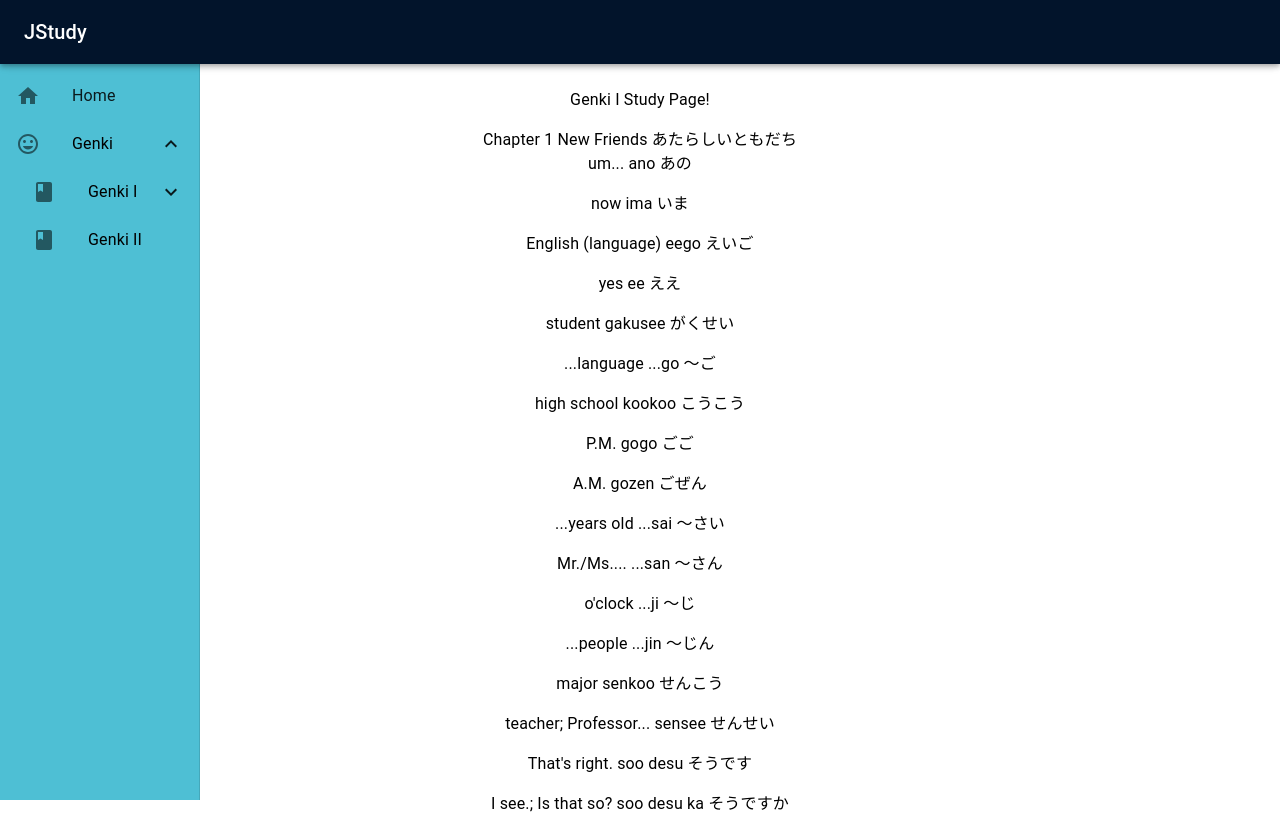
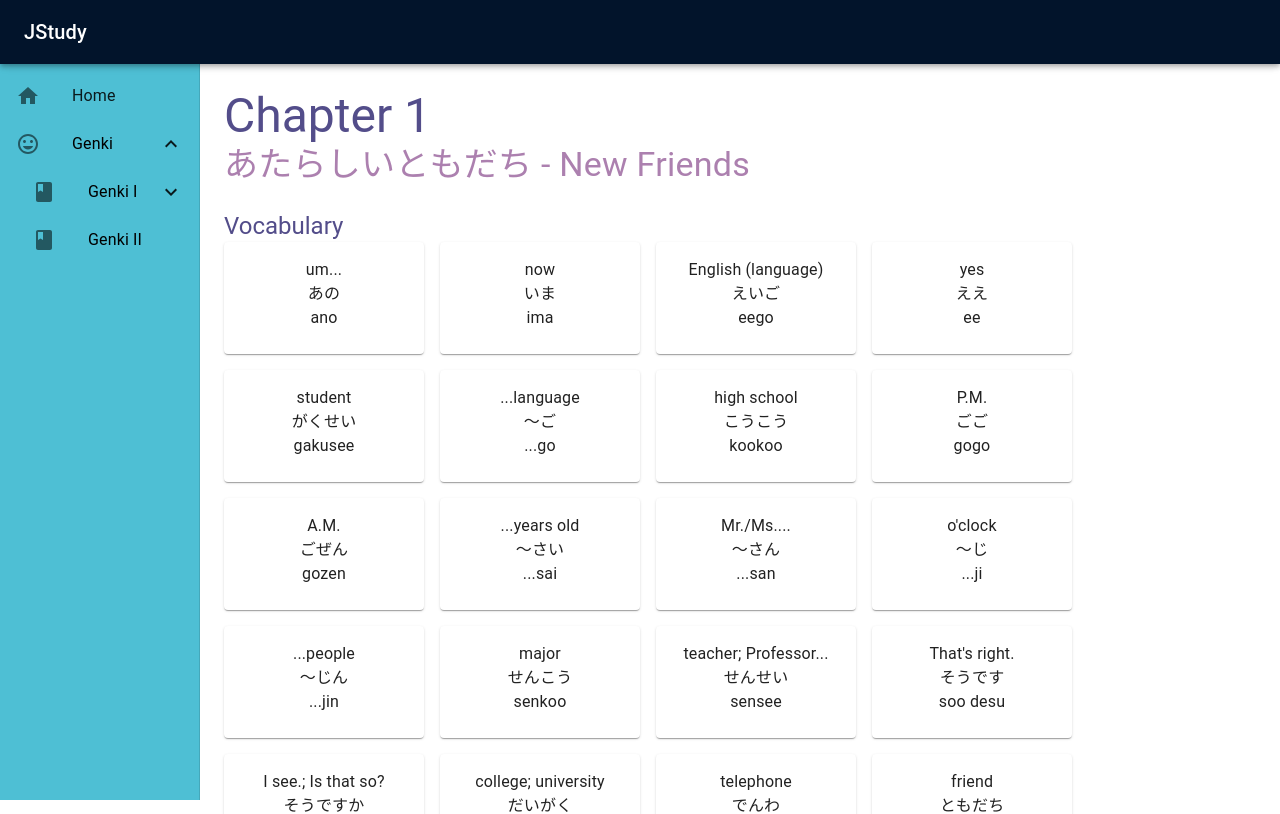
Before and after one commit to kramos577/JStudy, a React (Create React App) app in the folder frontend/: page /genki/1/study in a window 1280 px wide. Shown: the top 814 px of the page. Built offline with nearby package versions, Linux system fonts and the light colour scheme.

Commit message:
Styled Page Content
Lots of hard coded values, but it works!

```diff
--- a/frontend/src/pages/Genki1Study.tsx
+++ b/frontend/src/pages/Genki1Study.tsx
@@ -1,4 +1,4 @@
-import { Box, Toolbar, Typography } from "@mui/material";
+import { Box, Card, CardContent, Grid, Toolbar, Typography } from "@mui/material";
 import genki1_content from "../content/genki/genki1";
 
 function Genki1Study() {
@@ -6,17 +6,33 @@
         <div>
             <Box component="main" sx={{ flexGrow: 1, p: 3 }}>
                 <Toolbar />
-                <Typography paragraph>Genki I Study Page!</Typography>
-
                 {genki1_content.map((x) => (
-                    <Typography paragraph>
-                        {x.chapter} {x.title.english} {x.title.japanese}
-                        {x.vocabulary.map((y) => (
-                            <Typography paragraph>
-                                {y.english} {y.romaji} {y.kana}
+                    <Box ml={25}>
+                        <Typography variant="h3" align="left" sx={{ color: "#534D8A" }}>
+                            {x.chapter}
+                        </Typography>
+                        <Typography variant="h4" align="left" sx={{ color: "#AC80AF" }}>
+                            {x.title.japanese} - {x.title.english}
+                        </Typography>
+                        <Box mt={3}>
+                            <Typography variant="h5" align="left" sx={{ color: "#534D8A" }}>
+                                Vocabulary
                             </Typography>
-                        ))}
-                    </Typography>
+                            <Grid container spacing={2}>
+                                {x.vocabulary.map((y) => (
+                                    <Grid item>
+                                        <Card sx={{ width: 200 }}>
+                                            <CardContent>
+                                                <Typography>{y.english}</Typography>
+                                                <Typography>{y.kana}</Typography>
+                                                <Typography>{y?.romaji}</Typography>
+                                            </CardContent>
+                                        </Card>
+                                    </Grid>
+                                ))}
+                            </Grid>
+                        </Box>
+                    </Box>
                 ))}
             </Box>
         </div>
```
